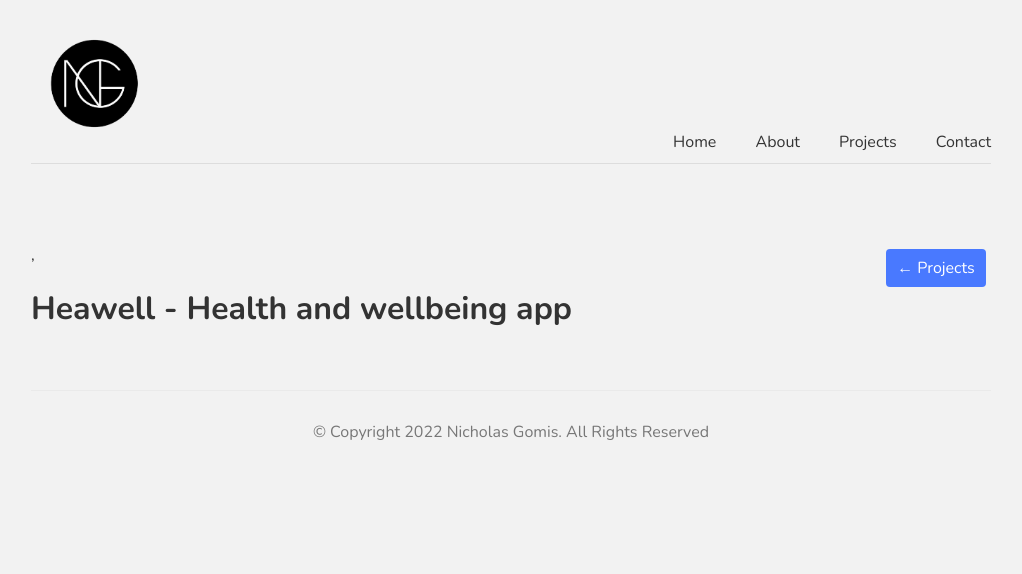
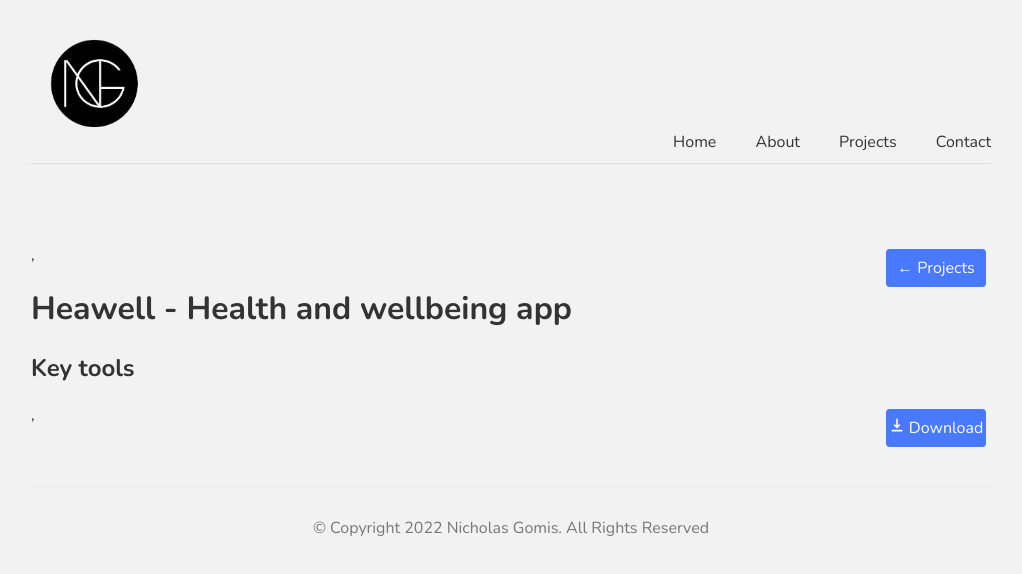
Before and after one commit to NicholasGomis/portfolio, a Next.js app: page /project1/project1 in a window 1280 px wide. Shown: the top 574 px of the page, without its empty margins (129-1151 px from the left). Built offline with nearby package versions, Linux system fonts and the light colour scheme.

Commit message:
Alternative download button direct to google drive rendered it

```diff
--- a/package.json
+++ b/package.json
@@ -10,7 +10,8 @@
   "dependencies": {
     "next": "12.0.10",
     "react": "17.0.2",
-    "react-dom": "17.0.2"
+    "react-dom": "17.0.2",
+    "react-icons": "^4.3.1"
   },
   "devDependencies": {
     "eslint": "8.8.0",
--- a/pages/project1/project1.js
+++ b/pages/project1/project1.js
@@ -1,6 +1,6 @@
 import React from 'react'
 import Link from 'next/link'
-
+import {HiDownload} from "react-icons/hi"
 import styles from '../../styles/Projects.module.css'
 
 
@@ -13,7 +13,16 @@ export default function Projectone(props) {
     <Link href={"/projects"}>
     <a className={styles.btntwo}> ← Projects </a>
     </Link>,
-     <h1>Heawell - Health and wellbeing app</h1>
+     <h1>Heawell - Health and wellbeing app </h1>
+
+     <h2> Key tools </h2>
+
+
+      <Link href={"https://drive.google.com/drive/folders/1-QgsxznauxlYLIX3zSxsqTsvxKhEckAI?usp=sharing"}>
+    <a className={styles.btntwo}> <HiDownload /> Download </a>
+    </Link>,
+
+
     </div>
 
 
```
Also changed, not shown: 1 other file (tests, documents, lock files or other folders).
